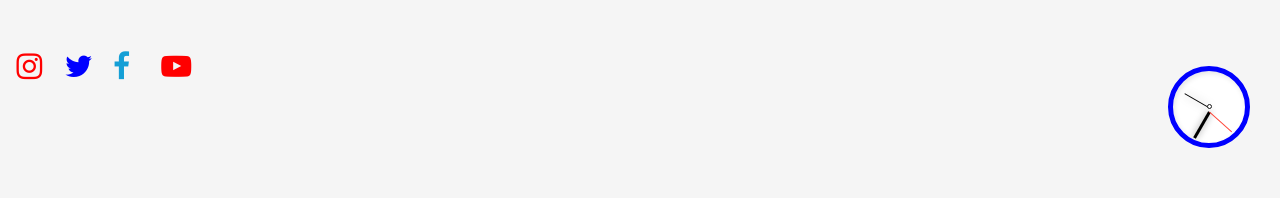
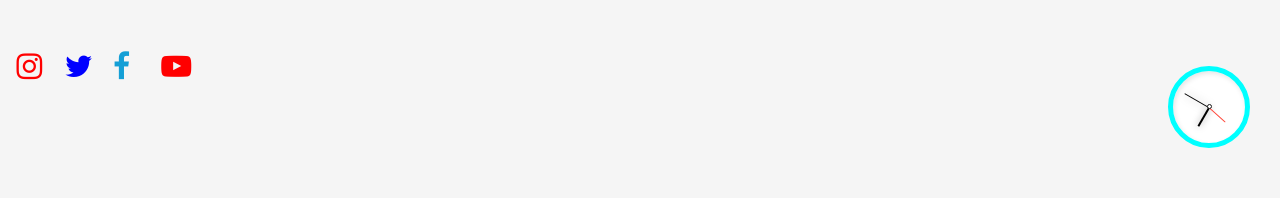
Before and after one commit to pankaj297/Virat-Kholi, a plain HTML site: page index.html in a window 1280 px wide. Shown: the top 198 px of the page. Drawn offline with Linux system fonts and the light colour scheme.

Commit message:
Update vk2.css

```diff
--- a/vk2.css
+++ b/vk2.css
@@ -156,7 +156,7 @@ button:hover {
   border-radius: 50%;
   background: white;
   font-family: "Montserrat";
-  border: 5px solid blue;
+  border: 5px solid aqua;
   box-shadow: inset 0.2rem 0.3rem 0.8rem 0 rgba(0, 0, 0, 0.1);
   float: right;
   margin-top: 8rem;
@@ -175,8 +175,8 @@ button:hover {
 .minute,
 .hour {
   position: absolute;
-  height: 30px;
-  width: 3px;
+  height: 3rem;
+  width: 0.3rem;
   margin: auto;
   top: -27%;
   left: 0;
@@ -201,8 +201,8 @@ button:hover {
 
 .second {
   position: absolute;
-  height: 30px;
-  width: 1px;
+  height: 3rem;
+  width: 0.1rem;
   margin: auto;
   top: -26%;
   left: 0;
```
